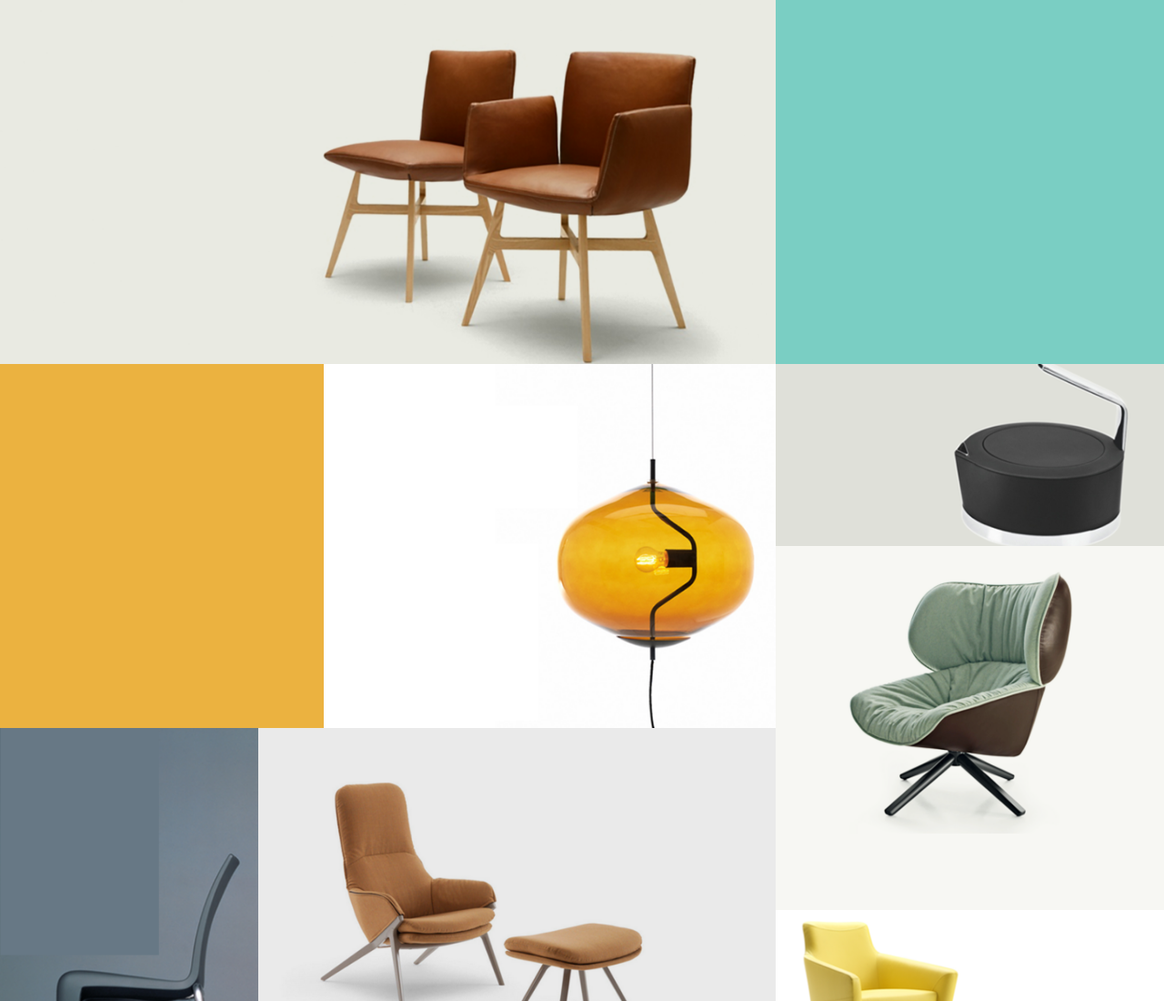
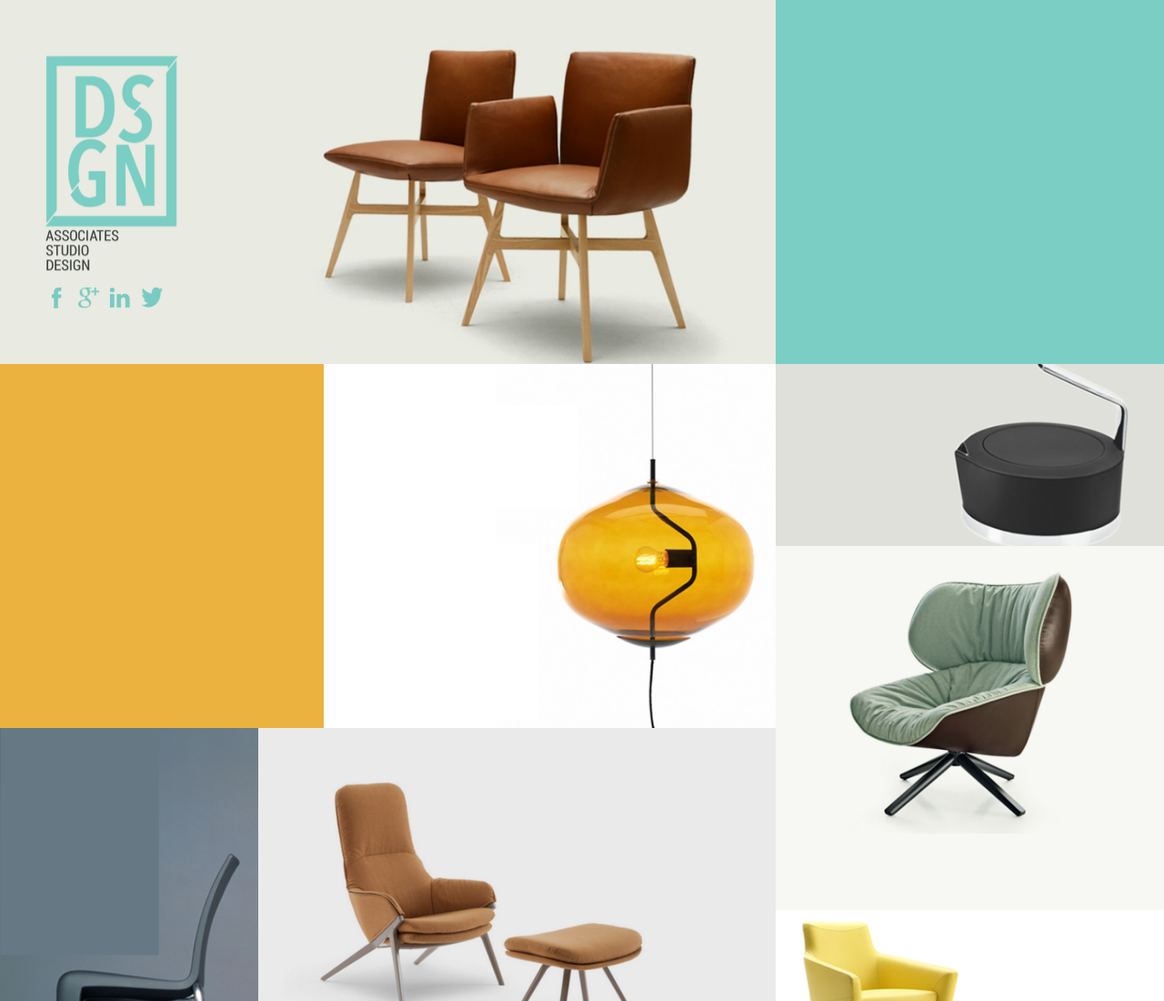
Before and after one commit to rynsahu/simple-landing-page, a plain HTML site: page index.html in a window 1280 px wide. Shown: the top 1100 px of the page at 91% size. Drawn offline with nearby package versions, Linux system fonts and the light colour scheme.

Commit message:
editing done

```diff
--- a/index.html
+++ b/index.html
@@ -8,7 +8,7 @@
         <!-- Bootstrap CSS -->
         <link rel="stylesheet" href="https://maxcdn.bootstrapcdn.com/bootstrap/4.0.0/css/bootstrap.min.css" integrity="sha384-Gn5384xqQ1aoWXA+058RXPxPg6fy4IWvTNh0E263XmFcJlSAwiGgFAW/dAiS6JXm" crossorigin="anonymous">
         <link rel="stylesheet" href="./src/css/main.css">
-        <title>Hello, world!</title>
+        <title>Sample page</title>
     </head>
     <body>
         <section class="container-fluid master-grid">
@@ -16,11 +16,23 @@
                 <!-- Left collumn -->
                 <div class="col-lg-8 col-md-9 col-sm-12 master-grid-left-col">
                     <div class="row">
-                        <div class="col master-grid-col-img left-col1-style"></div>
+                        <div class="col master-grid-col-img left-col1-style">
+                            <div class="center-style">
+                                <img src="./src/image/icons/logo.PNG" alt="Logo" class="logo">
+                                <div>
+                                    <a href="javascript:void(0)"><img src="./src/image/icons/facebook.PNG" alt="facebook" class="social-icon"></a>
+                                    <a href="javascript:void(0)"><img src="./src/image/icons/googleplus.PNG" alt="facebook" class="social-icon"></a>
+                                    <a href="javascript:void(0)"><img src="./src/image/icons/linkedin.PNG" alt="facebook" class="social-icon"></a>
+                                    <a href="javascript:void(0)"><img src="./src/image/icons/twitter.PNG" alt="facebook" class="social-icon"></a>
+                                </div>
+                            </div>
+                        </div>
                     </div>
                     <div class="row">
                         <div class="col-lg-5 col-sm-12 col-style master-grid-collared-col left-col2-style"></div>
-                        <div class="col-lg-7 col-sm-12 col-style master-grid-col-img left-col3-style"></div>
+                        <div class="col-lg-7 col-sm-12 col-style master-grid-col-img left-col3-style">
+
+                        </div>
                     </div>
                     <div class="row">
                         <div class="col-lg-4 col-sm-12 col-style col-style master-grid-col-img left-col4-style"></div>
--- a/src/css/main.css
+++ b/src/css/main.css
@@ -37,6 +37,22 @@ master-grid-section
 .left-col1-style {
     background-image: url('../image/img1.png');
 }
+.logo{
+    width: 150px;
+    height: auto;
+}
+.social-icon{
+    margin-top: 10px;
+    width: 30px;
+    height: 30px;
+}
+.center-style{
+    position: absolute;
+    top: 50%;
+    left: 3rem;
+    transform: translate(0, -50%);
+}
+
 .left-col2-style {
     background-color: #ebb240;
 }
```
Also changed, not shown: src/image/icons/facebook.PNG (added), src/image/icons/googleplus.PNG (added), src/image/icons/linkedin.PNG (added), src/image/icons/logo.PNG (added), src/image/icons/twitter.PNG (added).
